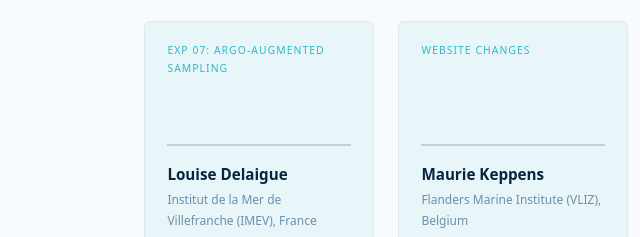
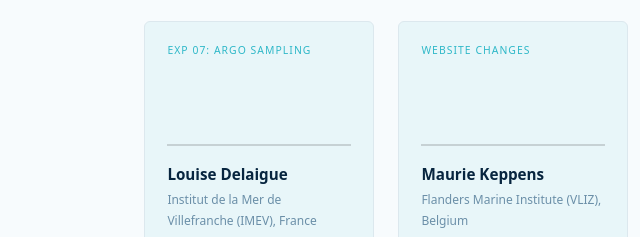
Before and after one commit to socom-program/socomv2, a plain HTML site: page contact.html in a window 1280 px wide. Shown: the part 546-783 px from the top of the page, 0-640 px from the left. Drawn offline with nearby package versions, Linux system fonts and the light colour scheme.

Commit message:
Update project description from 'Argo-Augmented' to 'Argo'

```diff
--- a/contact.html
+++ b/contact.html
@@ -95,7 +95,7 @@
       </div>
       <div class="cc">
         <div class="cc-roles">
-          <p class="cc-exp">EXP 07: Argo-Augmented Sampling</p>
+          <p class="cc-exp">EXP 07: Argo Sampling</p>
         </div>
         <p class="cc-name">Louise Delaigue</p>
         <p class="cc-affil">Institut de la Mer de Villefranche (IMEV), France</p>
```
